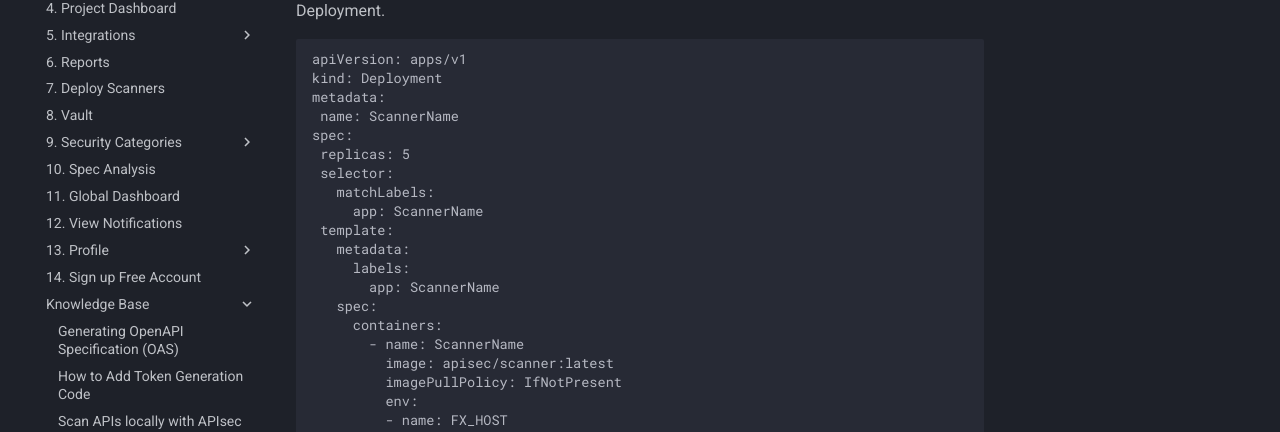
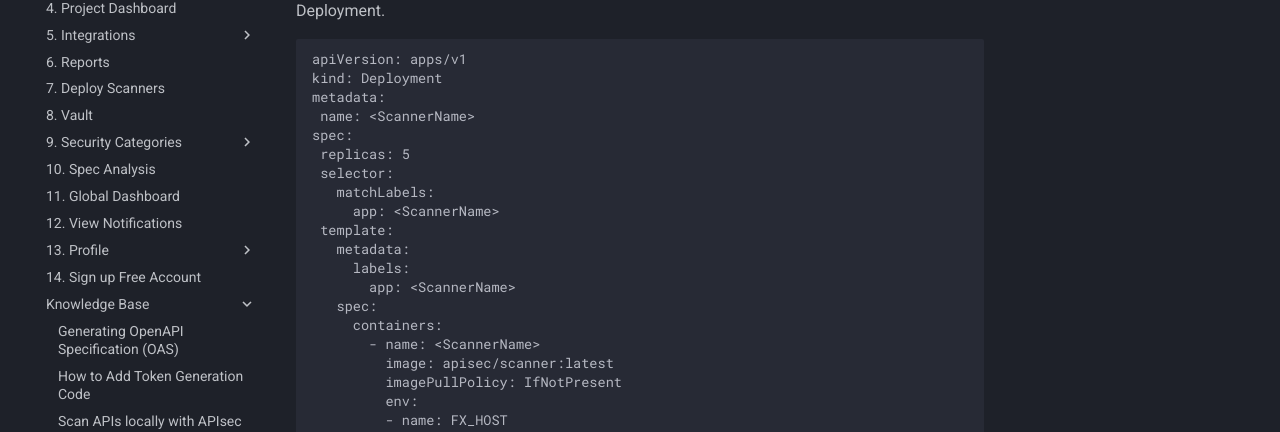
Before and after one commit to apisec-inc/documentation, an MkDocs documentation site: the page built from docs/k8s-scanner-deployment.md, in a window 1280 px wide. Shown: the part 265-697 px from the top of the page. Built offline with MkDocs 1.6.1 and Material for MkDocs 9.7.7, drawn with Linux system fonts in a browser that asks for light colours; comment, search, counter and statistics services are not loaded; part of the change alters nothing that is shown; some of the changed text lies outside the part shown.

```diff
--- a/docs/k8s-scanner-deployment.md
+++ b/docs/k8s-scanner-deployment.md
@@ -7,19 +7,19 @@ Please use the below Yaml file format for deploying the APIsec Scanner as a Kube
 apiVersion: apps/v1
 kind: Deployment
 metadata:
- name: ScannerName
+ name: <ScannerName>
 spec:
  replicas: 5
  selector:
    matchLabels:
-     app: ScannerName
+     app: <ScannerName>
  template:
    metadata:
      labels:
-       app: ScannerName
+       app: <ScannerName>
    spec:
      containers:
-       - name: ScannerName
+       - name: <ScannerName>
          image: apisec/scanner:latest
          imagePullPolicy: IfNotPresent
          env:
```
